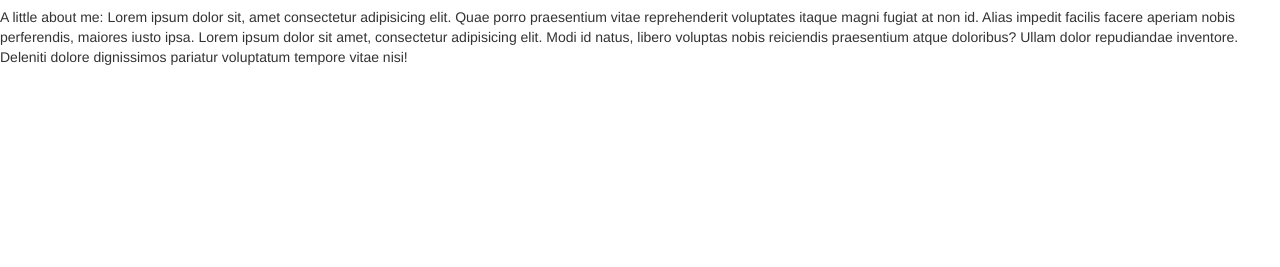
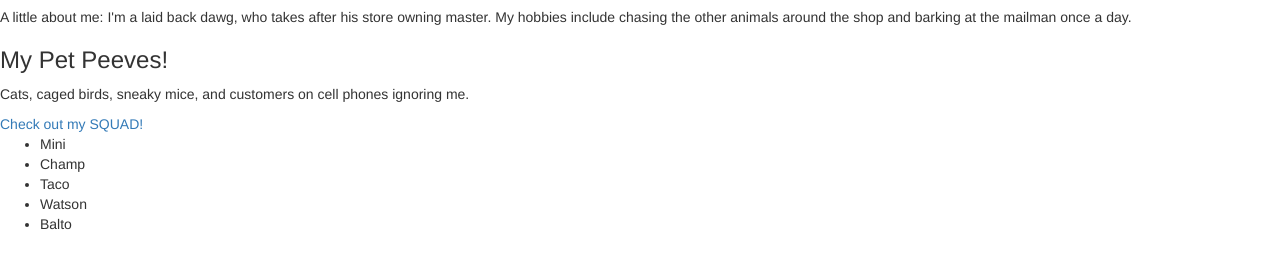
Before and after one commit to ewjintl/Epicodus-Pet_Website, a plain HTML site: page index.html in a window 1280 px wide. Shown: the part 385-652 px from the top of the page. Drawn offline with Linux system fonts and the light colour scheme.

Commit message:
Add list elements

```diff
--- a/index.html
+++ b/index.html
@@ -12,7 +12,18 @@
   <img src="img/dog_clerk.jpg" alt="Photo of dog manning the register.">
 
   <h2>Our shopkeeper, Spyke!</h2>
-  <p>A little about me: Lorem ipsum dolor sit, amet consectetur adipisicing elit. Quae porro praesentium vitae reprehenderit voluptates itaque magni fugiat at non id. Alias impedit facilis facere aperiam nobis perferendis, maiores iusto ipsa. Lorem ipsum dolor sit amet, consectetur adipisicing elit. Modi id natus, libero voluptas nobis reiciendis praesentium atque doloribus? Ullam dolor repudiandae inventore. Deleniti dolore dignissimos pariatur voluptatum tempore vitae nisi!</p>
+  <p>A little about me: I'm a laid back dawg, who takes after his store owning master. My hobbies include chasing the other animals around the shop and barking at the mailman once a day. </p>
+
+  <h3>My Pet Peeves!</h3>
+  <P>Cats, caged birds, sneaky mice, and customers on cell phones ignoring me.</P>
+  <a href="https://external-content.duckduckgo.com/iu/?u=http%3A%2F%2Fwww.ikc.ie%2Fwp-content%2Fuploads%2F2015%2F05%2Fgroup_of_puppies_purebred.jpg&f=1&nofb=1">Check out my SQUAD!</a>
+  <ul>
+    <li>Mini</li>
+    <li>Champ</li>
+    <li>Taco</li>
+    <li>Watson</li>
+    <li>Balto</li>
+  </ul>
 
 </body>
 </html>
```
